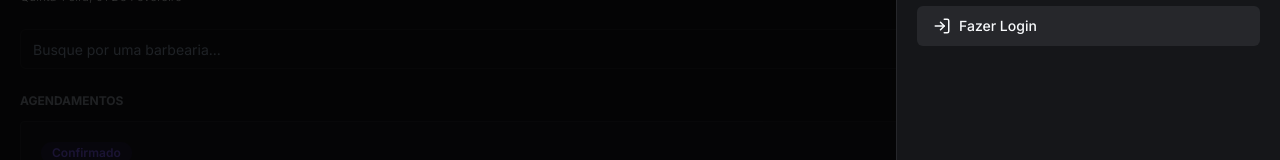
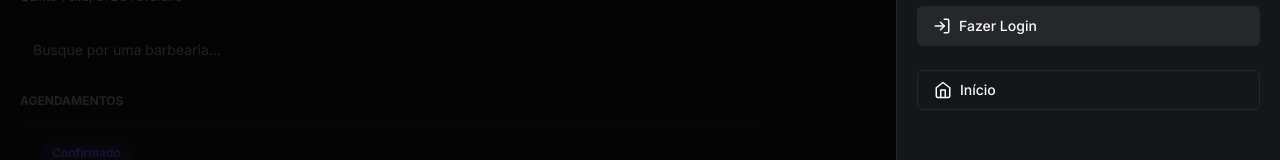
Before and after one commit to andrewgerez/barbershop-app, a Next.js app: page / in a window 1280 px wide. Both pictures are taken after a click on the button 1244 px from the left and 36 px from the top of the page. Shown: the part 131-291 px from the top of the page. Built offline with nearby package versions, Linux system fonts and the light colour scheme; no server answers; the database is empty.

Commit message:
feat: menu sidebar content

```diff
--- a/app/_components/header.tsx
+++ b/app/_components/header.tsx
@@ -2,16 +2,17 @@
 import Image from "next/image";
 import { Card, CardContent } from "./ui/card";
 import { Button } from "./ui/button";
-import { LogInIcon, LogOutIcon, MenuIcon, UserIcon } from "lucide-react";
+import { Calendar, HomeIcon, LogInIcon, LogOutIcon, MenuIcon, UserIcon } from "lucide-react";
 import { signIn, signOut, useSession } from "next-auth/react";
 import { Sheet, SheetContent, SheetHeader, SheetTitle, SheetTrigger } from "./ui/sheet";
 import { Avatar } from "./ui/avatar";
 import { AvatarImage } from "@radix-ui/react-avatar";
+import Link from "next/link";
 
 const Header = () => {
   const { data } = useSession();
   const handleLoginClick = async () => {
-    await signIn();
+    await signIn('google');
   }
 
   const handleLogoutClick = () => signOut();
@@ -57,6 +58,24 @@
                 </Button>
               </div>
             )}
+
+            <div className="flex flex-col gap-3 px-5">
+              <Button variant="outline" className="justify-start" asChild>
+                <Link href="/">
+                  <HomeIcon size={18} className="mr-2" />
+                  Início
+                </Link>
+              </Button>
+
+              {data?.user && (
+                <Button variant="outline" className="justify-start" asChild>
+                  <Link href="/bookings">
+                    <Calendar size={18} className="mr-2" />
+                    Agendamentos
+                  </Link>
+                </Button>
+              )}
+            </div>
           </SheetContent>
         </Sheet>
       </CardContent>
```
